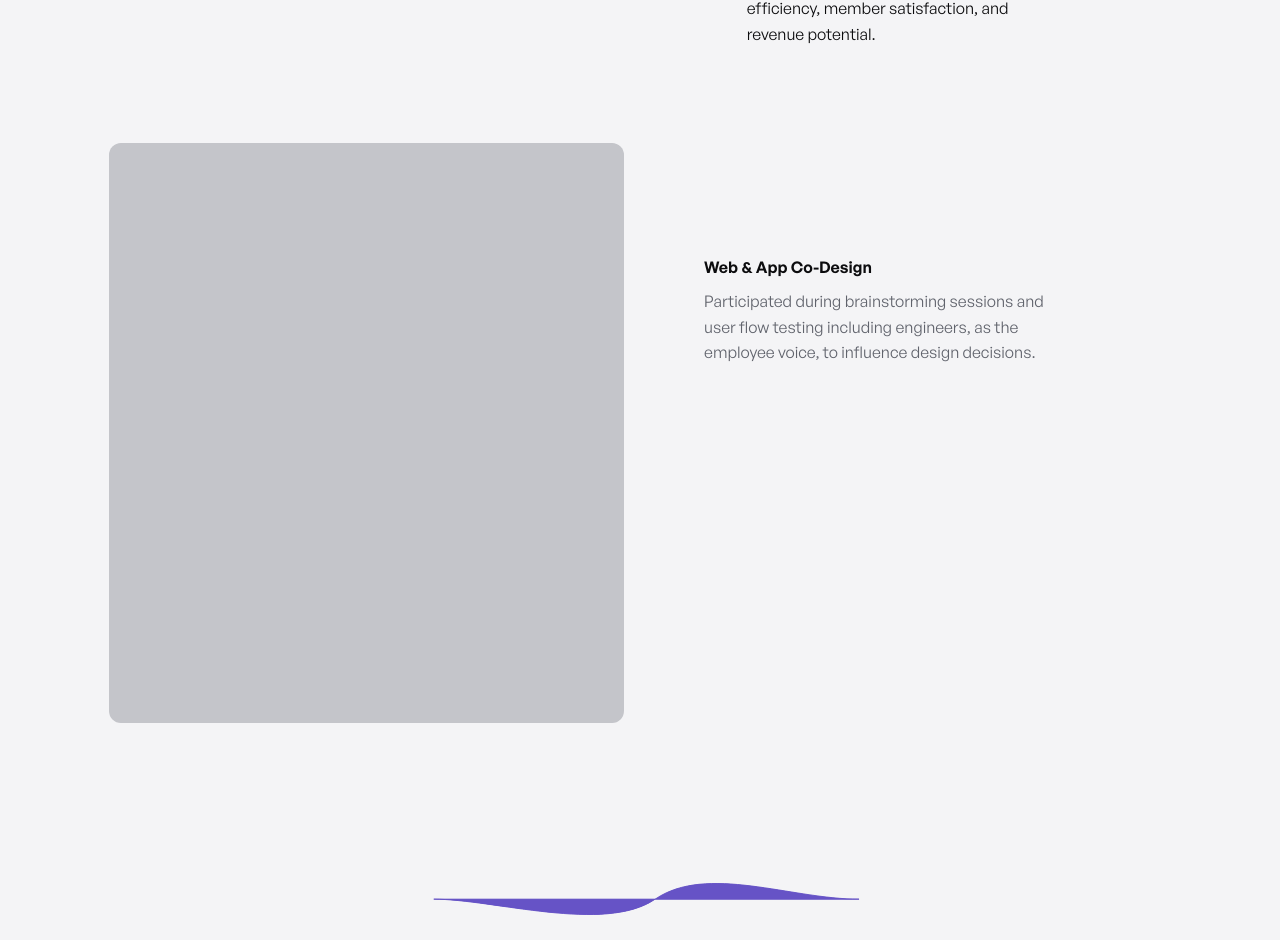
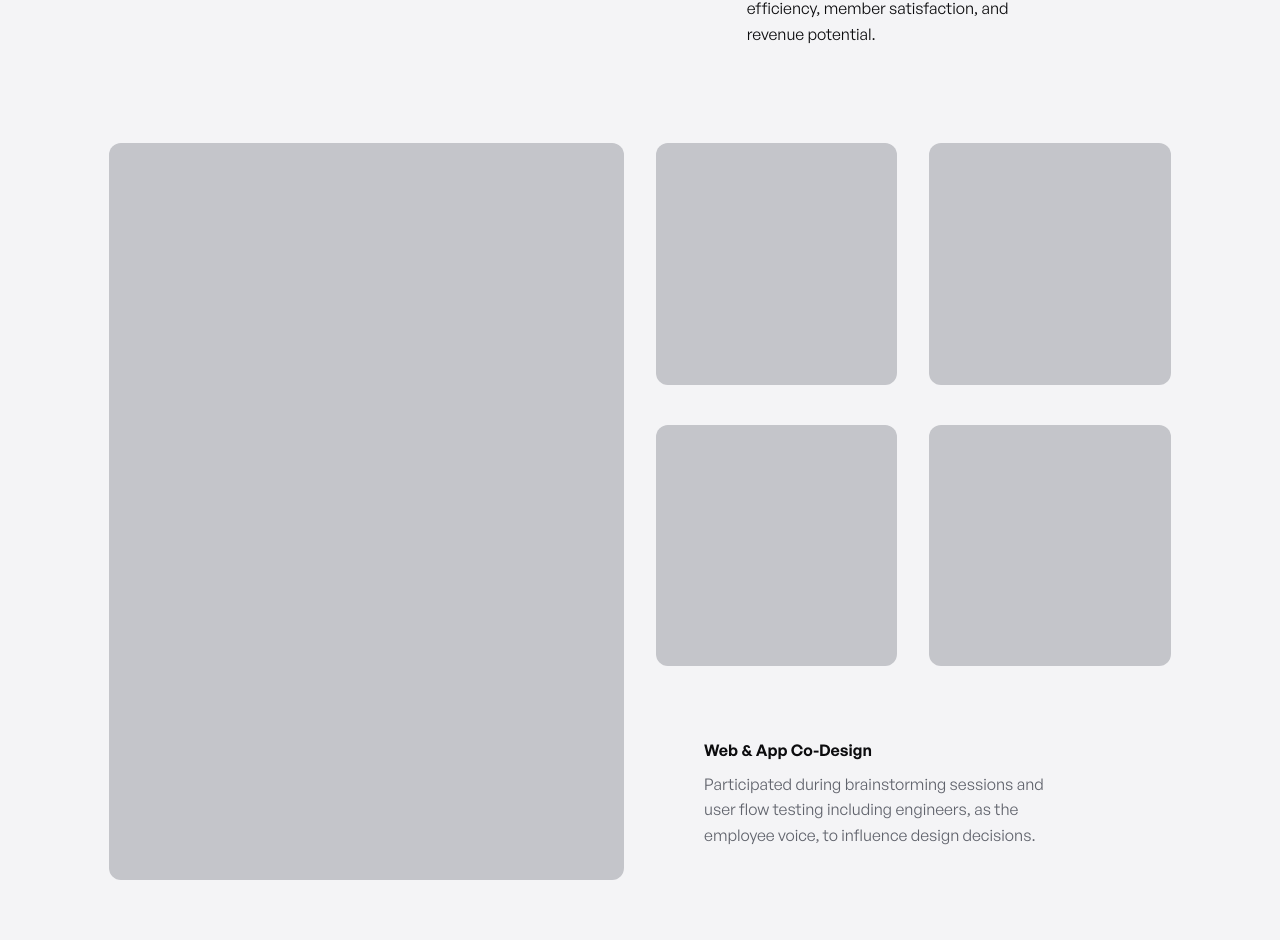
Before and after one commit to Gianeo/violafavola, a Next.js app: page / in a window 1280 px wide. Shown: the part 5755-6695 px from the top of the page. Built offline with nearby package versions, Linux system fonts and the light colour scheme.

Commit message:
responsive 27/01/26

```diff
--- a/src/components/sections/ProjectSV.tsx
+++ b/src/components/sections/ProjectSV.tsx
@@ -40,7 +40,7 @@ export function ProjectSV() {
           </div>
           <div className="col-span-4 space-y-6 md:col-span-5 md:space-y-8">
             <div className="grid grid-cols-2 gap-4 md:flex md:gap-8">
-              <div className="bg-neutral-light rounded-md relative overflow-hidden aspect-square">
+              <div className="bg-neutral-light rounded-md relative overflow-hidden aspect-square w-full md:flex-1 md:min-h-[240px]">
                 {/* <Image
                 src="/images/JustScore/js-img-1.2.webp"
                 alt="JustScore interface detail"
@@ -49,7 +49,7 @@ export function ProjectSV() {
                 sizes="(max-width: 768px) 90vw, 30vw"
               /> */}
               </div>
-              <div className="bg-neutral-light rounded-md relative overflow-hidden aspect-square">
+              <div className="bg-neutral-light rounded-md relative overflow-hidden aspect-square w-full md:flex-1 md:min-h-[240px]">
                 {/* <Image
                 src="/images/JustScore/js-img-1.3.webp"
                 alt="JustScore mobile preview"
@@ -60,7 +60,7 @@ export function ProjectSV() {
               </div>
             </div>
             <div className="grid grid-cols-2 gap-4 md:flex md:gap-8">
-              <div className="bg-neutral-light rounded-md relative overflow-hidden aspect-square">
+              <div className="bg-neutral-light rounded-md relative overflow-hidden aspect-square w-full md:flex-1 md:min-h-[240px]">
                 {/* <Image
                 src="/images/JustScore/js-img-1.2.webp"
                 alt="JustScore interface detail"
@@ -69,7 +69,7 @@ export function ProjectSV() {
                 sizes="(max-width: 768px) 90vw, 30vw"
               /> */}
               </div>
-              <div className="bg-neutral-light rounded-md relative overflow-hidden aspect-square">
+              <div className="bg-neutral-light rounded-md relative overflow-hidden aspect-square w-full md:flex-1 md:min-h-[240px]">
                 {/* <Image
                 src="/images/JustScore/js-img-1.3.webp"
                 alt="JustScore mobile preview"
```
